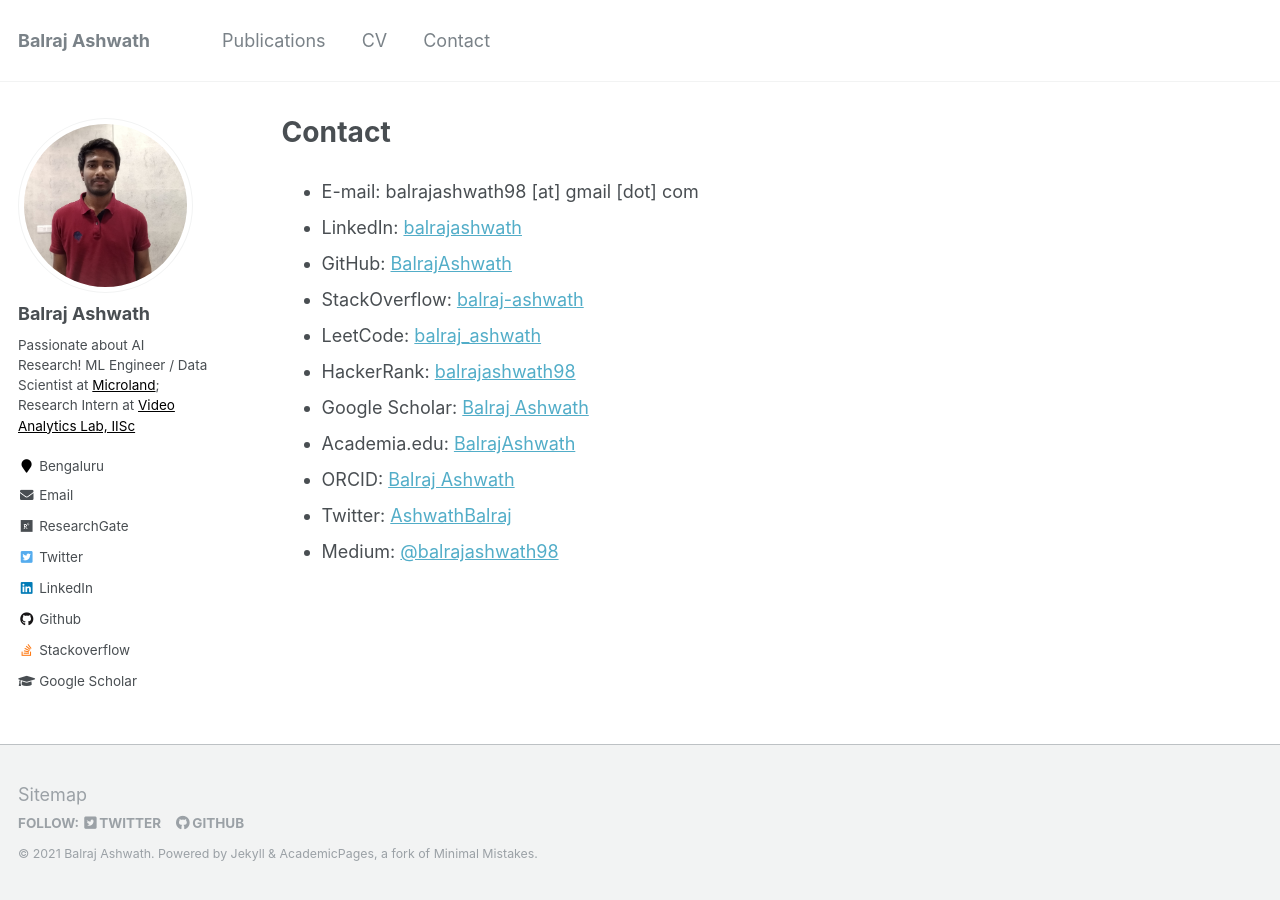
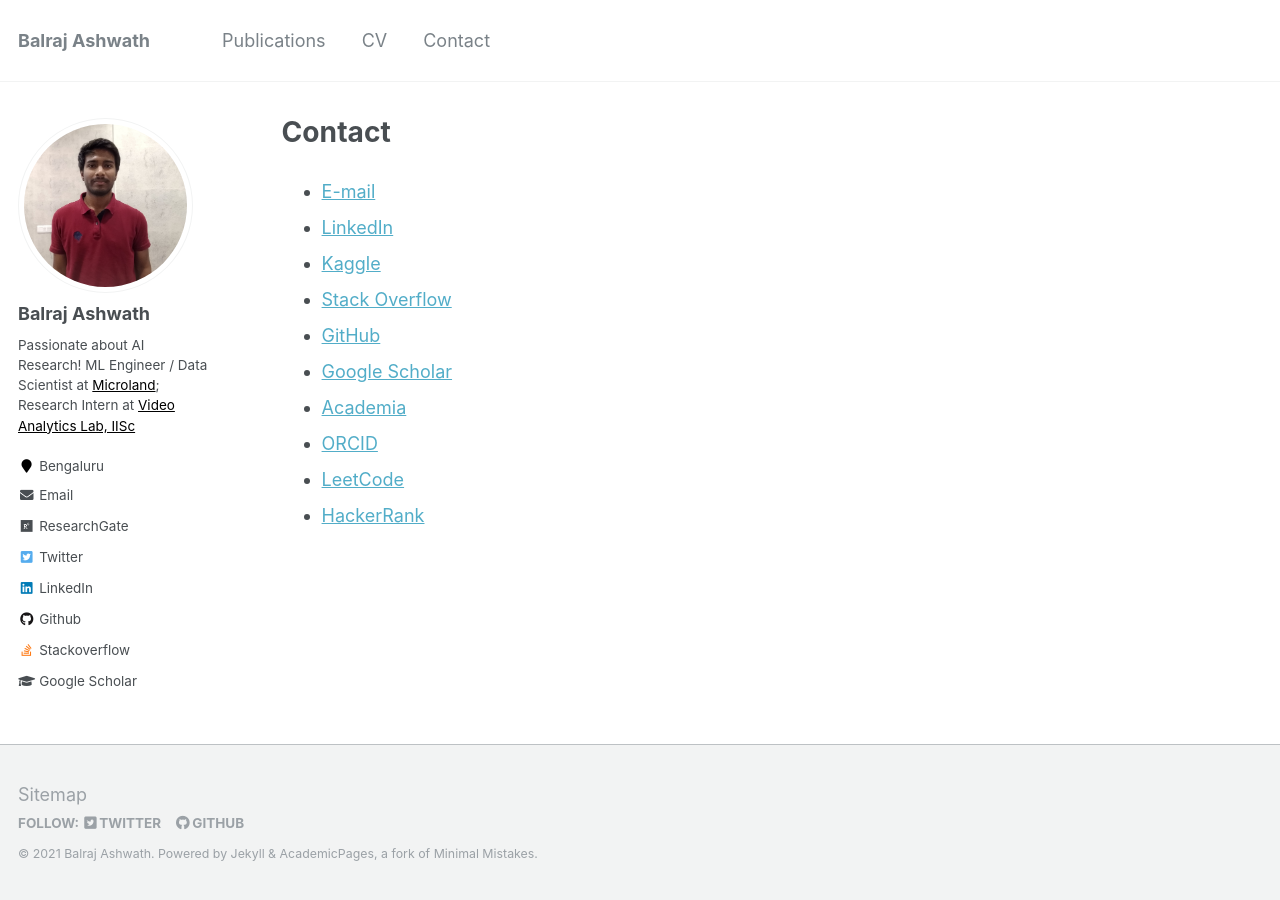
Before and after one commit to BalrajAshwath/BalrajAshwath.github.io, a Jekyll site: the page built from _pages/contact.md, in a window 1280 px wide. Built offline with Jekyll 4.4.1, drawn with Linux system fonts in a browser that asks for light colours.

Commit message:
Update contact.md

```diff
--- a/_pages/contact.md
+++ b/_pages/contact.md
@@ -5,14 +5,13 @@ excerpt: "Contact me"
 author_profile: true
 ---
 
-* E-mail: balrajashwath98 [at] gmail [dot] com
-* LinkedIn: [balrajashwath](https://www.linkedin.com/in/balrajashwath/)
-* GitHub: [BalrajAshwath](https://github.com/BalrajAshwath)
-* StackOverflow: [balraj-ashwath](https://stackoverflow.com/users/10451628/balraj-ashwath)
-* LeetCode: [balraj_ashwath](https://leetcode.com/balraj_ashwath/)
-* HackerRank: [balrajashwath98](https://www.hackerrank.com/balrajashwath98)
-* Google Scholar: [Balraj Ashwath](https://scholar.google.co.in/citations?user=5Da3hUUAAAAJ&hl=en)
-* Academia.edu: [BalrajAshwath](https://nitk.academia.edu/BalrajAshwath)
-* ORCID: [Balraj Ashwath](https://orcid.org/0000-0002-2790-788X)
-* Twitter: [AshwathBalraj](https://twitter.com/AshwathBalraj)
-* Medium: [@balrajashwath98](https://medium.com/@balrajashwath98)
+* [E-mail](mailto:balrajashwath98@gmail.com)
+* [LinkedIn](https://www.linkedin.com/in/balrajashwath/)
+* [Kaggle](https://www.kaggle.com/balraj98)
+* [Stack Overflow](https://stackoverflow.com/users/10451628/balraj-ashwath)
+* [GitHub](https://github.com/BalrajAshwath)
+* [Google Scholar](https://scholar.google.co.in/citations?user=5Da3hUUAAAAJ&hl=en)
+* [Academia](https://nitk.academia.edu/BalrajAshwath)
+* [ORCID](https://orcid.org/0000-0002-2790-788X)
+* [LeetCode](https://leetcode.com/balraj_ashwath/)
+* [HackerRank](https://www.hackerrank.com/balrajashwath98)
```
